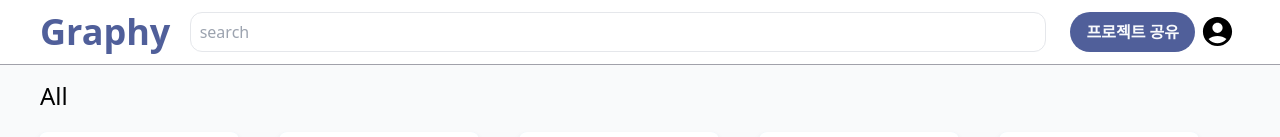
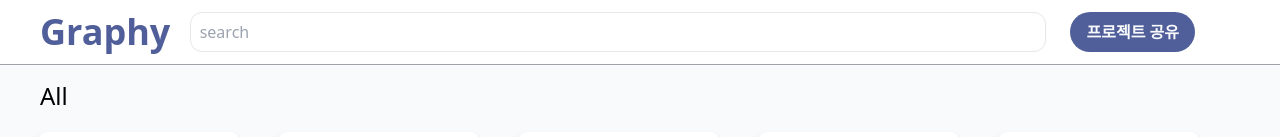
Before and after one commit to techeer-sv/graphy, a React (Vite) app in the folder frontend/: page / in a window 1280 px wide. Shown: the top 137 px of the page. Built offline with nearby package versions, Linux system fonts and the light colour scheme.

Commit message:
chore: mui 삭제

```diff
--- a/frontend/src/components/NavBar.tsx
+++ b/frontend/src/components/NavBar.tsx
@@ -1,6 +1,5 @@
 import React from 'react';
-import FaceIcon from '@mui/icons-material/Face';
-import AccountCircleIcon from '@mui/icons-material/AccountCircle';
+
 
 const NavBar = () => {
   return (
@@ -27,7 +26,7 @@ const NavBar = () => {
 
       {/* 마이페이지 아이콘 */}
       <button className="w-[50px] h-[30px] pt-0.5 mr-10">
-        <AccountCircleIcon fontSize="large" color="inherit" />
+        {/* <AccountCircleIcon fontSize="large" color="inherit" /> */}
       </button>
     </div>
   );
```
